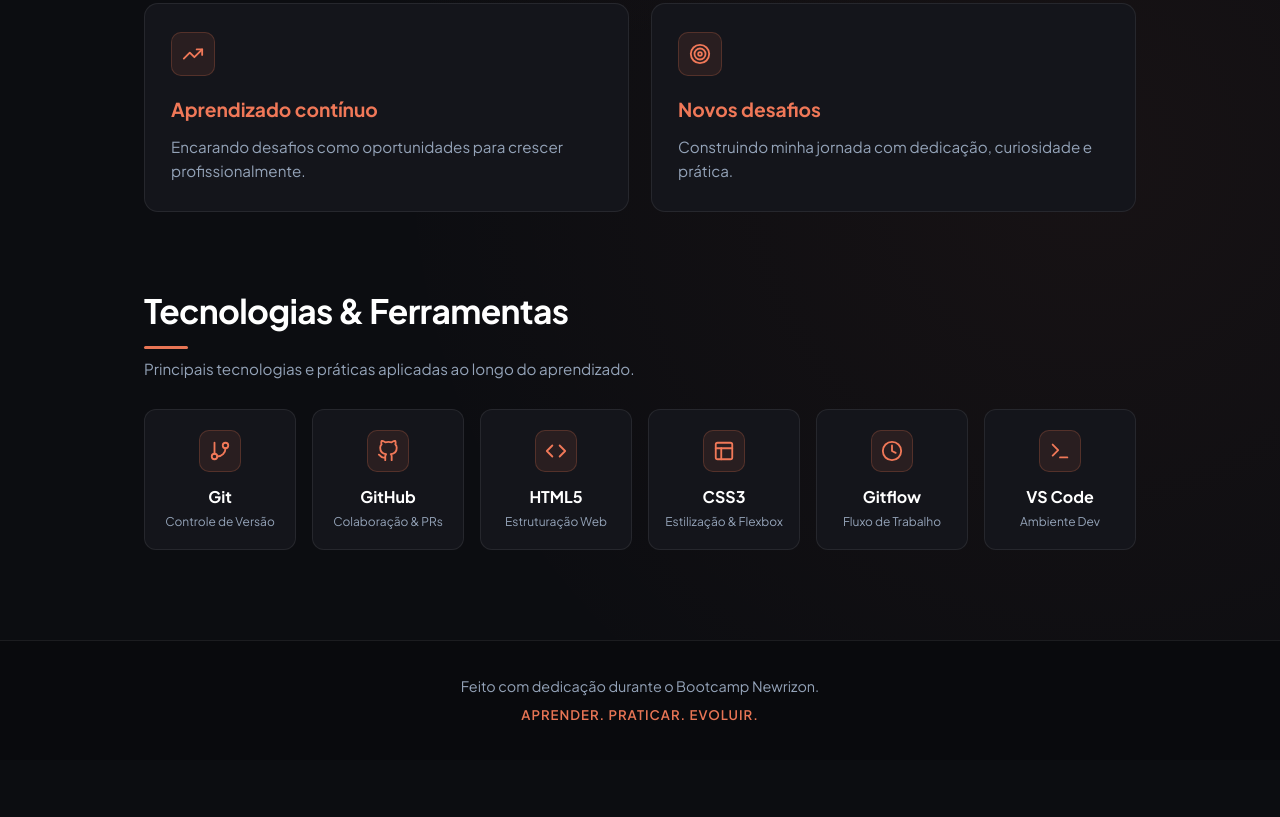
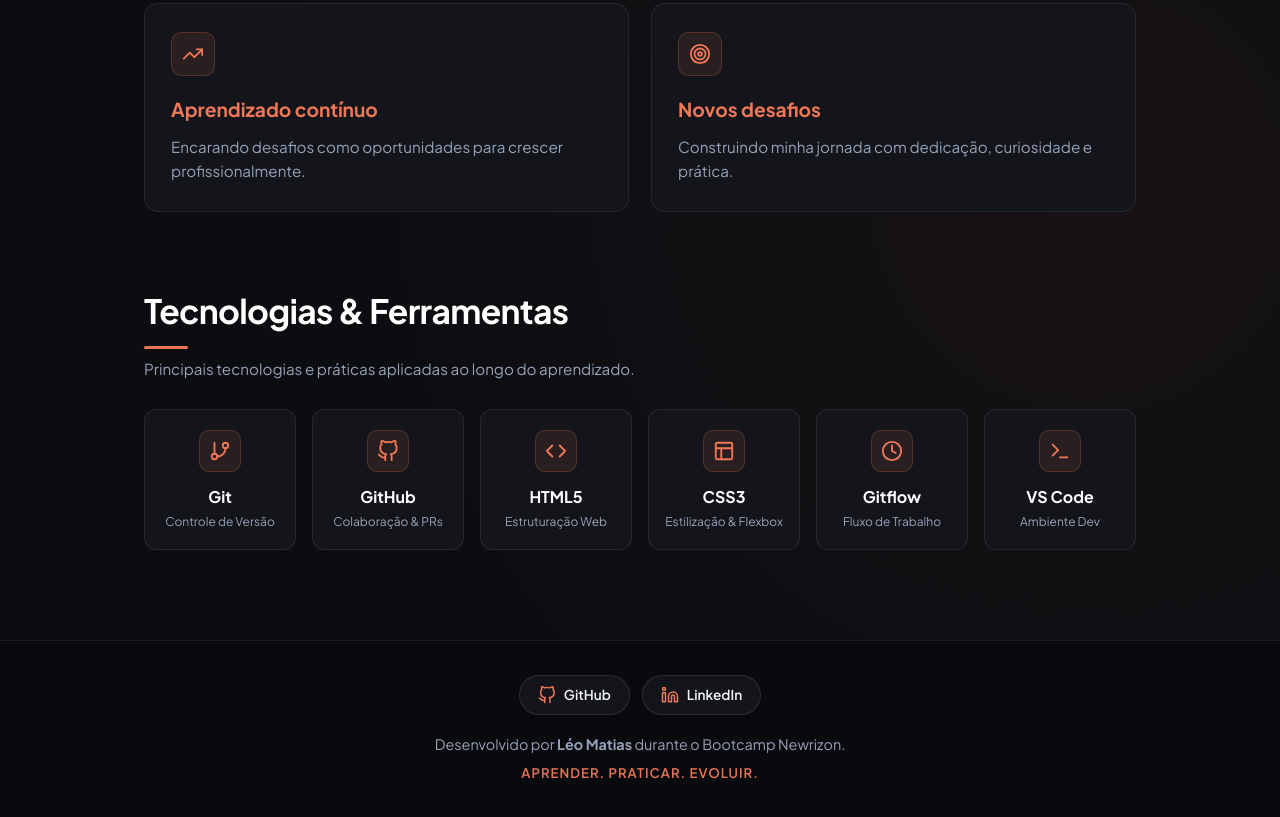
Before and after one commit to leomatiazzz/bootcamp-newrizon-gitflow, a plain HTML site: page index.html in a window 1280 px wide. Shown: the part 964-1781 px from the top of the page. Before the commit the page ends 1724 px from the top, so only its background shows below. Drawn offline with Linux system fonts and the light colour scheme.

Commit message:
feat(social): adicionar links de perfil do GitHub e LinkedIn no rodape

```diff
--- a/index.html
+++ b/index.html
@@ -370,6 +370,47 @@
       gap: 6px;
     }
 
+    /* Social Links */
+    .social-links {
+      display: flex;
+      justify-content: center;
+      align-items: center;
+      gap: 12px;
+      margin-bottom: 12px;
+      flex-wrap: wrap;
+    }
+
+    .social-btn {
+      display: inline-flex;
+      align-items: center;
+      gap: 8px;
+      padding: 8px 18px;
+      background: #14151B;
+      border: 1px solid rgba(255, 255, 255, 0.1);
+      border-radius: 999px;
+      color: #F1F5F9;
+      text-decoration: none;
+      font-size: 0.85rem;
+      font-weight: 600;
+      transition: all 0.25s ease;
+    }
+
+    .social-btn svg {
+      color: #F07858;
+      transition: transform 0.2s ease;
+    }
+
+    .social-btn:hover {
+      background: rgba(232, 117, 85, 0.12);
+      border-color: rgba(232, 117, 85, 0.4);
+      color: #F07858;
+      transform: translateY(-2px);
+    }
+
+    .social-btn:hover svg {
+      transform: scale(1.1);
+    }
+
     footer p {
       color: #94A3B8;
       font-size: 0.9rem;
@@ -589,7 +630,25 @@
 
   <footer>
     <div class="footer-content">
-      <p>Feito com dedicação durante o Bootcamp Newrizon.</p>
+      <div class="social-links">
+        <a href="https://github.com/leomatiazzz" target="_blank" rel="noopener noreferrer" class="social-btn" aria-label="GitHub de Léo Matias">
+          <svg width="18" height="18" viewBox="0 0 24 24" fill="none" stroke="currentColor" stroke-width="2" stroke-linecap="round" stroke-linejoin="round">
+            <path d="M9 19c-5 1.5-5-2.5-7-3m14 6v-3.87a3.37 3.37 0 0 0-.94-2.61c3.14-.35 6.44-1.54 6.44-7A5.44 5.44 0 0 0 20 4.77 5.07 5.07 0 0 0 19.91 1S18.73.65 16 2.48a13.38 13.38 0 0 0-7 0C6.27.65 5.09 1 5.09 1A5.07 5.07 0 0 0 5 4.77a5.44 5.44 0 0 0-1.5 3.78c0 5.42 3.3 6.61 6.44 7A3.37 3.37 0 0 0 9 18.13V22"></path>
+          </svg>
+          <span>GitHub</span>
+        </a>
+
+        <a href="https://www.linkedin.com/in/leomatias/" target="_blank" rel="noopener noreferrer" class="social-btn" aria-label="LinkedIn de Léo Matias">
+          <svg width="18" height="18" viewBox="0 0 24 24" fill="none" stroke="currentColor" stroke-width="2" stroke-linecap="round" stroke-linejoin="round">
+            <path d="M16 8a6 6 0 0 1 6 6v7h-4v-7a2 2 0 0 0-2-2 2 2 0 0 0-2 2v7h-4v-7a6 6 0 0 1 6-6z"></path>
+            <rect width="4" height="12" x="2" y="9"></rect>
+            <circle cx="4" cy="4" r="2"></circle>
+          </svg>
+          <span>LinkedIn</span>
+        </a>
+      </div>
+
+      <p>Desenvolvido por <strong>Léo Matias</strong> durante o Bootcamp Newrizon.</p>
       <p class="footer-tagline">Aprender. Praticar. Evoluir.</p>
     </div>
   </footer>
```
